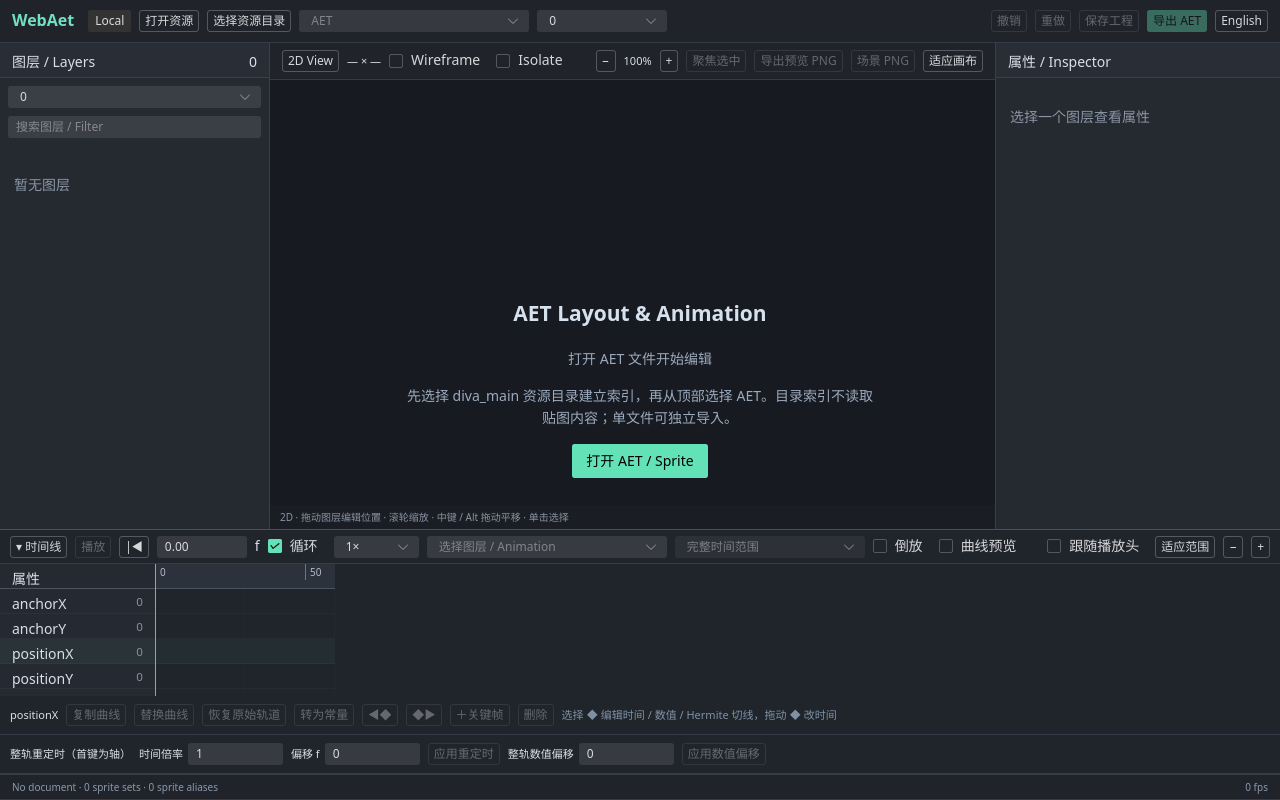
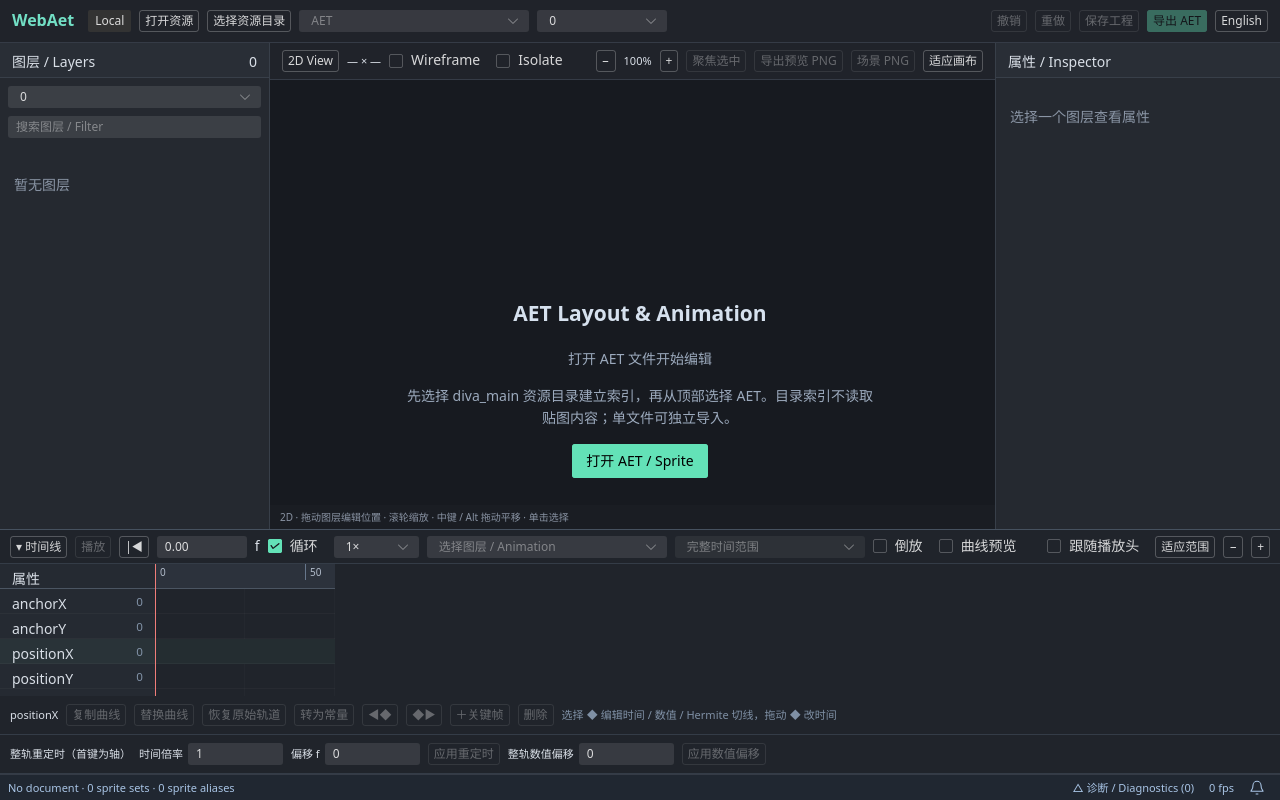
Before and after one commit to samnyan/WebAet, a Vue app: page /#/ in a window 1280 px wide. Built offline with nearby package versions, Linux system fonts and the light colour scheme.

Commit message:
feat: unify notifications and diagnostics in editor status bar

```diff
--- /dev/null
+++ b/src/components/editor/EditorStatusBar.vue
@@ -0,0 +1,54 @@
+<script setup lang="ts">
+import { computed, onBeforeUnmount, onMounted, ref, watch } from 'vue'
+import type { Editor } from '../../editor/state'
+import type { DirectoryProgress } from '../../editor/resourceDirectory'
+const props = defineProps<{ editor: Editor; warnings: string[]; progress: DirectoryProgress | null }>()
+const emit = defineEmits<{ cancel: [] }>()
+const panel = ref<'notifications' | 'diagnostics' | null>(null), host = ref<HTMLElement>()
+const history = ref<{ id: number; text: string; kind: string }[]>([])
+let serial = 0
+function record(text: string, kind: string) {
+  if (!text || history.value.some(n => n.text === text && n.kind === kind)) return
+  history.value.unshift({ id: ++serial, text, kind }); history.value = history.value.slice(0, 100)
+}
+watch(() => props.editor.error.value, text => { if (text) { record(text, 'error'); panel.value = 'notifications' } })
+watch(() => [...props.editor.notices.value], list => { for (const text of list) record(text, 'info') })
+watch(() => props.editor.completedOperation.value, text => { if (text) record(text, 'success') })
+const diagnostics = computed(() => [...new Set([...(props.editor.error.value ? [props.editor.error.value] : []), ...props.editor.notices.value, ...props.warnings])])
+const task = computed(() => props.progress?.phase ?? props.editor.operation.value)
+watch(() => !!props.progress, (current, previous) => { if (!current && previous) record('资源任务已结束（详情见诊断）', 'info') })
+function toggle(value: 'notifications' | 'diagnostics') { panel.value = panel.value === value ? null : value }
+function outside(event: PointerEvent) { if (!host.value?.contains(event.target as Node)) panel.value = null }
+function keyboard(event: KeyboardEvent) { if (event.key === 'Escape') panel.value = null }
+onMounted(() => { document.addEventListener('pointerdown', outside); document.addEventListener('keydown', keyboard) })
+onBeforeUnmount(() => { document.removeEventListener('pointerdown', outside); document.removeEventListener('keydown', keyboard) })
+</script>
+<template>
+  <footer ref="host" class="statusbar" data-testid="statusbar">
+    <span class="document-status" :title="editor.doc.value?.name">{{ editor.doc.value?.name ?? 'No document' }} · {{ editor.library.sets.length }} sprite sets · {{ editor.library.entries.size }} sprite aliases</span>
+    <div class="spacer" />
+    <button v-if="task" class="status-item" data-testid="task-status" @click="toggle('notifications')"><span class="spinner" />{{ task }}</button>
+    <button class="status-item" data-testid="diagnostics-toggle" :aria-expanded="panel === 'diagnostics'" title="显示诊断" @click="toggle('diagnostics')">△ 诊断 / Diagnostics ({{ diagnostics.length }})</button>
+    <span class="fps">{{ editor.scene.value?.fps ?? 0 }} fps</span>
+    <button class="status-item bell" data-testid="notifications-toggle" :aria-expanded="panel === 'notifications'" :title="panel === 'notifications' ? '隐藏通知' : '显示通知'" aria-label="通知" @click="toggle('notifications')"><svg viewBox="0 0 24 24" width="16" height="16" fill="none" stroke="currentColor" stroke-width="1.6"><path d="M18 8a6 6 0 0 0-12 0c0 7-3 7-3 9h18c0-2-3-2-3-9M10 21h4" /></svg><span v-if="history.length">{{ history.length }}</span></button>
+    <section v-if="panel" class="status-popup" :data-testid="`${panel}-popup`" role="region" :aria-label="panel === 'notifications' ? '通知列表' : '诊断列表'">
+      <header><strong>{{ panel === 'notifications' ? '通知 / Notifications' : `诊断 / Diagnostics (${diagnostics.length})` }}</strong><div class="spacer" /><button v-if="panel === 'notifications'" class="status-item" @click="history = []; editor.error.value = ''">清除通知</button><button class="status-item" aria-label="关闭面板" @click="panel = null">×</button></header>
+      <div class="popup-list">
+        <article v-if="panel === 'notifications' && task" data-testid="resource-progress" class="notification task"><strong><span class="spinner" />{{ task }}</strong><template v-if="progress"><p>{{ progress.current }}</p><p>{{ progress.done }}{{ progress.total ? ` / ${progress.total}` : ' 项（总量未知）' }}</p><progress v-if="progress.total" :value="progress.done" :max="progress.total" /><button class="status-item" data-testid="cancel-load" @click="emit('cancel')">取消任务</button></template><p v-else>处理中…</p></article>
+        <template v-if="panel === 'notifications'"><article v-for="item in history" :key="item.id" class="notification" :class="item.kind"><span>{{ item.kind === 'error' ? '错误' : item.kind === 'success' ? '完成' : '信息' }}</span><p>{{ item.text }}</p><button class="status-item dismiss" aria-label="移除此通知" @click="history = history.filter(n => n.id !== item.id)">×</button></article><p v-if="!history.length && !task" class="empty">没有新通知</p></template>
+        <template v-else><article v-for="text in diagnostics" :key="text" class="notification warning"><span>△ 诊断</span><p>{{ text }}</p></article><p v-if="!diagnostics.length" class="empty">没有诊断信息</p></template>
+      </div>
+    </section>
+  </footer>
+</template>
+<style scoped>
+.statusbar { position: relative; height: 26px; min-height: 26px; padding: 0 8px; gap: 8px; background: #202731; color: #a8c4e5; font-size: 11px; border-bottom: 0; box-sizing: border-box; }
+.document-status { overflow: hidden; text-overflow: ellipsis; white-space: nowrap; min-width: 0; }
+.status-item { display: inline-flex; align-items: center; gap: 5px; padding: 3px 7px; border: 0; background: transparent; color: inherit; font: inherit; cursor: pointer; white-space: nowrap; }
+.status-item:hover, .status-item[aria-expanded=true] { background: #ffffff18; }
+.bell { height: 25px; }.fps { white-space: nowrap; }
+.status-popup { position: absolute; right: 8px; bottom: 30px; width: min(480px, calc(100vw - 16px)); z-index: 150; background: #252930; color: #d9dfe7; border: 1px solid #454e5d; border-radius: 5px; box-shadow: 0 6px 24px #0008; font-size: 12px; }
+.status-popup header { display: flex; align-items: center; padding: 7px 10px; border-bottom: 1px solid #454e5d; }
+.popup-list { max-height: min(420px, 60vh); overflow: auto; }.notification { position: relative; padding: 10px 32px 10px 12px; border-bottom: 1px solid #ffffff12; overflow-wrap: anywhere; }.notification p { margin: 4px 0 0; white-space: pre-wrap; }.notification > span { color: #a8c4e5; }.error > span { color: #ff9a9a; }.warning > span { color: #e4bf81; }.success > span { color: #82dca9; }.dismiss { position: absolute; right: 5px; top: 6px; }.empty { padding: 12px; margin: 0; color: #9aaac0; }.task strong { display: flex; align-items: center; gap: 6px; }.task progress { width: 100%; height: 4px; }
+.spinner { display: inline-block; width: 10px; height: 10px; border: 1.5px solid #ffffff40; border-top-color: #a8c4e5; border-radius: 50%; animation: spin 1s linear infinite; flex-shrink: 0; }@keyframes spin { to { transform: rotate(360deg); } }
+</style>
--- a/src/style.css
+++ b/src/style.css
@@ -27,7 +27,6 @@ button, input { font: inherit; }
 .stage-host { flex: 1; min-height: 0; position: relative; overflow: hidden; }.stage-host canvas { width: 100%; height: 100%; position: absolute; touch-action: none; }
 .stage-panel footer { font-size: 10px; color: #8993a3; padding: 4px 10px; background: #1a1d23; }
 .statusbar { border-top: 1px solid #353b46; padding: 4px 12px; color: #899aae; font-size: 10px; }
-.diagnostics { max-height: 150px; overflow: auto; padding: 6px 12px; background: #2c2822; }.diagnostic-list { max-height: 95px; overflow: auto; }.diagnostic-list p { margin: 2px 0; font-size: 11px; color: #e4bf81; }
 .warning { color: #d7ad68; font-size: 11px; }.welcome { position: absolute; top: 35%; left: 50%; transform: translateX(-50%); text-align: center; max-width: 470px; color: #9caabd; }.welcome h2 { color: #d6e1ee; }
 .timeline { position: relative; flex-shrink: 0; display: flex; flex-direction: column; min-height: 38px; background: #20242b; border-top: 1px solid #46515f; }
 .timeline-resize { position: absolute; top: -3px; left: 0; right: 0; height: 5px; cursor: ns-resize; z-index: 3; }
--- a/src/views/EditorView.vue
+++ b/src/views/EditorView.vue
@@ -1,6 +1,6 @@
 <script setup lang="ts">
 import { computed, onMounted, onBeforeUnmount, ref } from 'vue'
-import { NButton, NSelect, NAlert, NSpin, NTag, NCollapse, NCollapseItem } from 'naive-ui'
+import { NButton, NSelect, NSpin, NTag } from 'naive-ui'
 import { useI18n } from 'vue-i18n'
 import { createEditor } from '../editor/state'
 import { ResourceDirectory, type DirectoryProgress } from '../editor/resourceDirectory'
@@ -10,6 +10,7 @@ import LayerHierarchy from '../components/editor/LayerHierarchy.vue'
 import LayerInspector from '../components/editor/LayerInspector.vue'
 import AetStage from '../components/editor/AetStage.vue'
 import AetTimeline from '../components/editor/AetTimeline.vue'
+import EditorStatusBar from '../components/editor/EditorStatusBar.vue'
 const e = createEditor(), { locale, t } = useI18n()
 const input = ref<HTMLInputElement>(), warnings = ref<string[]>([])
 const scenes = computed(() => e.doc.value?.scenes.map((s, i) => ({ value: i, label: s.name })) ?? [])
@@ -72,7 +73,7 @@ async function changeAsset(name: string) {
 }
 function keydown(event: KeyboardEvent) {
   if (e.busy.value) { if ((event.ctrlKey || event.metaKey) && ['s', 'z'].includes(event.key.toLowerCase())) event.preventDefault(); return }
-  if ((event.ctrlKey || event.metaKey) && event.key === 's') { event.preventDefault(); e.saveProject(); return }
+  if ((event.ctrlKey || event.metaKey) && event.key === 's') { event.preventDefault(); e.runOperation('保存工程', e.saveProject); return }
   if ((event.target as HTMLElement)?.closest('input,textarea,[contenteditable=true]')) return
   if ((event.ctrlKey || event.metaKey) && event.key.toLowerCase() === 'z') { event.preventDefault(); event.shiftKey ? e.redo() : e.undo() }
 }
@@ -87,21 +88,13 @@ onBeforeUnmount(() => { window.removeEventListener('keydown', keydown); window.r
       <n-select class="asset-select" size="tiny" :disabled="e.busy.value" filterable :value="e.doc.value?.name" :options="assets" placeholder="AET" @update:value="changeAsset" />
       <n-select class="scene-select" size="tiny" :disabled="e.busy.value" :value="e.sceneIndex.value" :options="scenes" placeholder="Scene" @update:value="e.selectScene" />
       <div class="spacer" /><span v-if="e.dirty.value" class="dirty">●</span><n-button size="tiny" :disabled="e.busy.value || !e.canUndo.value" @click="e.undo">撤销</n-button><n-button size="tiny" :disabled="e.busy.value || !e.canRedo.value" @click="e.redo">重做</n-button>
-      <n-button size="tiny" :disabled="e.busy.value || !e.doc.value" @click="e.saveProject">保存工程</n-button><n-button size="tiny" type="primary" :disabled="e.busy.value || !e.doc.value" @click="e.exportBinary">导出 AET</n-button>
+      <n-button size="tiny" :disabled="e.busy.value || !e.doc.value" @click="e.runOperation('保存工程', e.saveProject)">保存工程</n-button><n-button size="tiny" type="primary" :disabled="e.busy.value || !e.doc.value" @click="e.runOperation('导出 AET', e.exportBinary)">导出 AET</n-button>
       <n-button size="tiny" @click="locale = locale === 'zh-CN' ? 'en' : 'zh-CN'">{{ t('language') }}</n-button>
     </div>
     <input ref="input" hidden type="file" multiple accept=".bin,.farc,.webaet" @change="filesChanged" />
-    <n-alert v-if="e.error.value" type="error" closable @close="e.error.value = ''">{{ e.error.value }}</n-alert>
     <n-spin :show="e.busy.value" class="workspace-spin"><div class="workspace"><LayerHierarchy :editor="e" /><AetStage :editor="e" @warnings="warnings = $event" /><LayerInspector :editor="e" /></div></n-spin>
     <div v-if="!e.doc.value" class="welcome"><h2>AET Layout & Animation</h2><p>{{ t('ready') }}</p><p>先选择 diva_main 资源目录建立索引，再从顶部选择 AET。目录索引不读取贴图内容；单文件可独立导入。</p><n-button type="primary" :disabled="e.busy.value" @click="input?.click()">打开 AET / Sprite</n-button></div>
     <AetTimeline :editor="e" />
-    <details v-if="progress" class="task-queue" data-testid="resource-progress"><summary><n-spin size="small" /> {{ progress.phase }} · {{ progress.done }}{{ progress.total ? ` / ${progress.total}` : ' 项（总量扫描中）' }}</summary><p>{{ progress.current }}</p><n-button v-if="progress.phase === '扫描目录' || progress.phase === '读取索引'" data-testid="cancel-scan" size="tiny" @click="scanController?.abort()">取消扫描</n-button><n-button v-else data-testid="cancel-load" size="tiny" @click="loadController?.abort()">取消加载</n-button></details>
-    <div class="statusbar"><span>{{ e.doc.value?.name ?? 'No document' }} · {{ e.library.sets.length }} sprite sets · {{ e.library.entries.size }} sprite aliases</span><div class="spacer" /><span>{{ e.scene.value?.fps ?? 0 }} fps</span></div>
-    <n-collapse v-if="warnings.length || e.notices.value.length" class="diagnostics"><n-collapse-item :title="`诊断 / Diagnostics (${warnings.length + e.notices.value.length})`" name="diagnostics"><div class="diagnostic-list"><p v-for="w in [...e.notices.value, ...warnings]" :key="w">{{ w }}</p></div></n-collapse-item></n-collapse>
+    <EditorStatusBar :editor="e" :warnings="warnings" :progress="progress" @cancel="scanController?.abort(); loadController?.abort()" />
   </div>
 </template>
-<style scoped>
-.task-queue { position: fixed; right: 16px; bottom: 28px; z-index: 100; max-width: min(600px, 80vw); padding: 10px; background: #252930; border: 1px solid #52606d; border-radius: 6px; }
-.task-queue summary { cursor: pointer; }
-.task-queue p { overflow-wrap: anywhere; }
-</style>
```
Also changed, not shown: src/components/editor/AetStage.vue (+1 -1 lines), src/editor/state.ts (+12 -1 lines).
